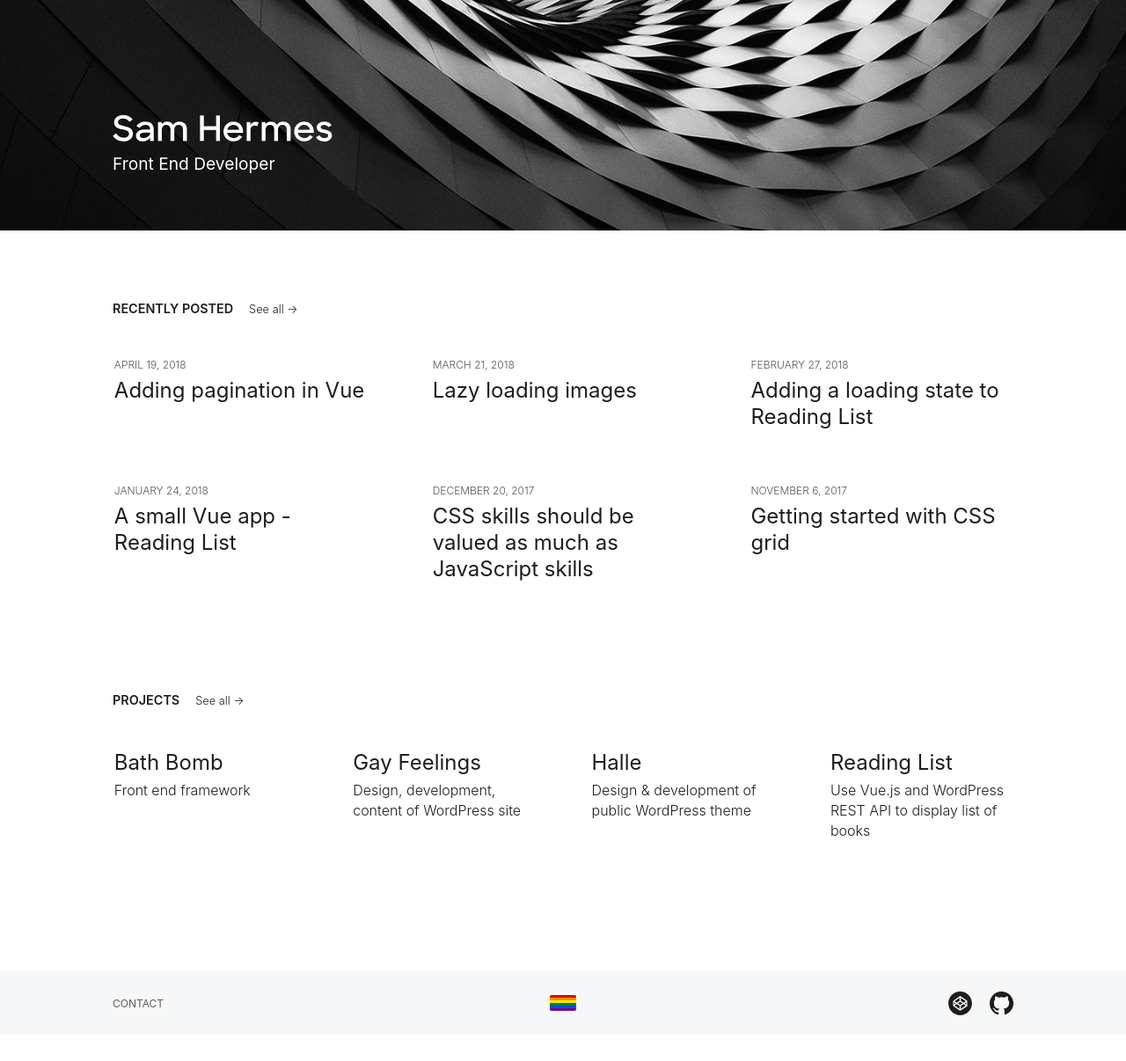
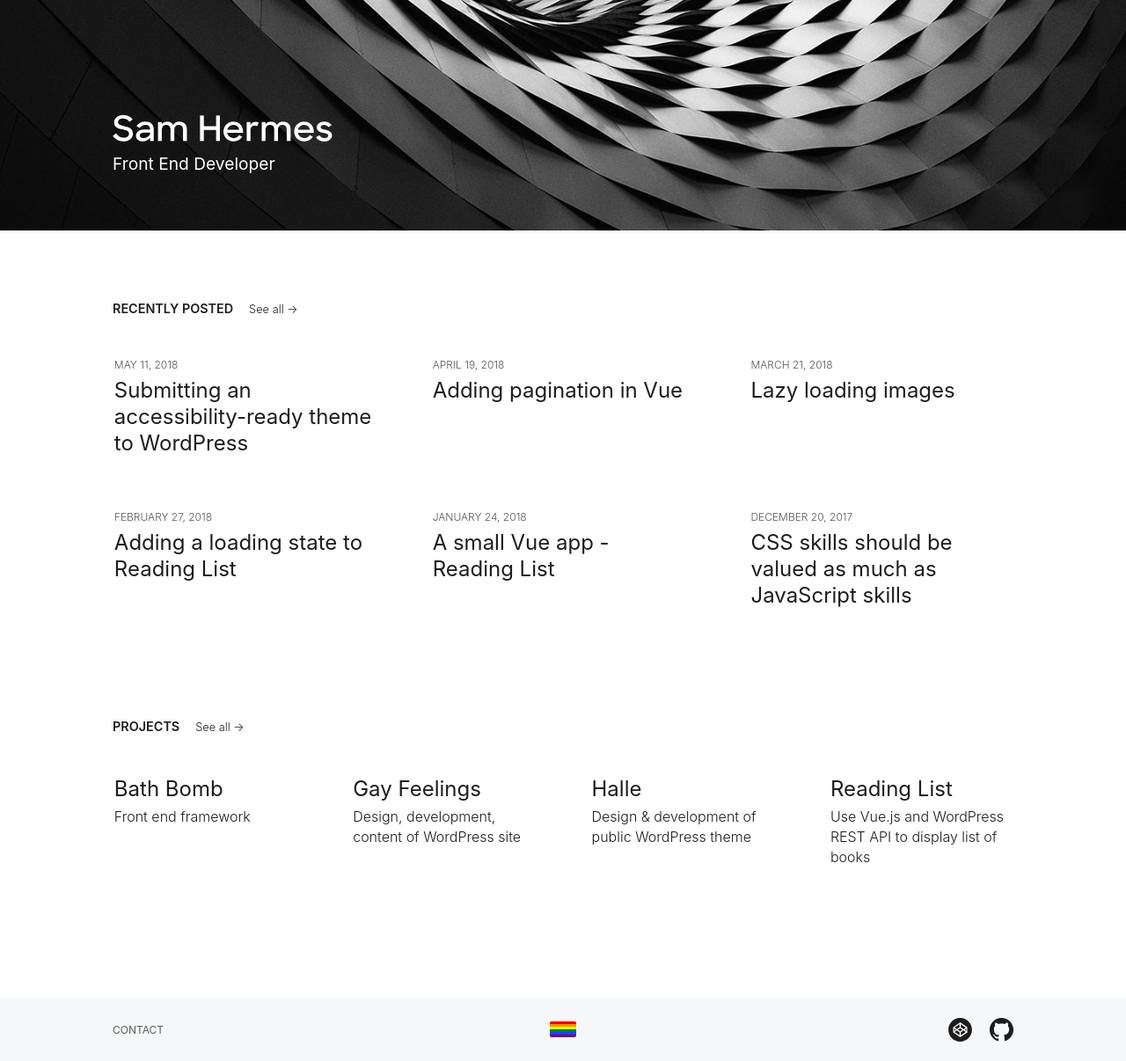
Before and after one commit to samhermes/samhermes.github.io, a Jekyll site: the page built from index.md, in a window 1280 px wide. Shown: the whole page at 88% size. Built offline with Jekyll 4.4.1, drawn with Linux system fonts in a browser that asks for light colours; before the commit the page ends 1176 px from its top, so only the background shows below that; some of the changed lines change nothing that is shown.

Commit message:
Add post "Submitting an accessibility-ready theme to WordPress"

````diff
--- /dev/null
+++ b/_posts/2018-5-11-submitting-accessibliliy-ready-theme-wordpress.markdown
@@ -0,0 +1,99 @@
+---
+layout: post
+title: Submitting an accessibility-ready theme to WordPress
+date: 2018-05-11
+custom_js: prism
+---
+*This post goes with my talk at WordCamp St. Louis.*
+
+About 2 years ago, I got the idea that I would create and submit my own theme to the official WordPress theme directory. I was curious about the process, and what I could learn from having a theme reviewed.
+
+I started the theme by forking the [Underscores repository](https://github.com/automattic/_s). I’ve started many projects with Underscores, and it remains a great foundation for getting off the ground quickly. I worked on the theme in my free time for about a year and a half. Finally, this past November, I got to a point where I thought that it was ready to be uploaded.
+
+In preparation, I ran through the [list of requirements](https://make.wordpress.org/themes/handbook/review/required/) on the theme review team page. I ran the [Theme Check](https://wordpress.org/plugins/theme-check/) plugin on my site and fixed the errors that it found. With both of those in good shape, I zipped up the theme and went to the [theme upload page](https://wordpress.org/themes/upload/). I very quickly discovered that my preparation had missed one big issue. My theme name was already taken.
+
+I learned that WordPress looks at all active installations of a theme, so if there is a substantial installation base of a theme, it blocks you from uploading one by the same name. I had only searched for the theme in the WordPress theme directory. Having been rejected, I did a Google search for a WordPress theme by the name of “Harper” and [found one available through ThemeForest](https://themeforest.net/item/harper-a-feminine-blog-theme-for-wordpress/15946880).
+
+After this discovery, I wasn’t sure what to do, but eventually gave into finding a new name for the theme. This time, I search the WordPress directory, I did a Google search, and looked for anything that could possibly conflict. I settled on the name “Halle” and went through the theme to make the update, a slightly tedious process. After this, I attempted another upload to the theme directory, and it was accepted.
+
+Upon successful upload, [a ticket is created for the theme](https://themes.trac.wordpress.org/ticket/48322). This is where the theme review takes place, essentially in a comment thread. After a theme reviewer is assigned (which took about a couple of months in my case), they will provide a list of the changes that need to be made to the theme. Here are some of the most relevant changes I had to make.
+
+## Accessibility fixes
+
+### Color contrast
+
+I was a little disappointed to find that I had not checked some of the text colors in my theme for proper contrast. With each post, the entry meta was using a color of #808080, which gives a color contrast of 3.95:1 on a white background. I adjusted these colors to #595959, which has a 7:1 ratio, passing both WCAG AA and AAA. This is easy to test using the [WebAIM Contrast Checker](https://webaim.org/resources/contrastchecker/).
+
+### Screen reader text
+
+In the header of the theme, there is a search icon that opens the search overlay. This icon has no text to accompany it, so it needs something for the screen reader to read out. When I submitted the theme, I was just using the `alt` text of the image. This worked, but wasn’t ideal. Instead, I needed to update the `alt` attribute to be blank, and then place a `span` with the text inside of it immediately following the `img` tag. The markup for the span looks like this:
+
+```html
+<span class="screen-reader-text">Search</span>
+```
+
+### Keeping focus inside search modal
+
+When the search overlay is open, it covers the entire contents of the page. For a sighted user, we’re locking them into the context of the search field until they close the overlay. We need to duplicate that experience for a user navigating the page by keyboard. In order to do this, we need to make sure that only elements within the search overlay can receive focus while it is open.
+
+Using a little JavaScript, we gather up any focusable elements (`input`, `button`, links) and place them in an array. When a user gives focus to any of those elements, we watch for them to reach the last element in the overlay, and then return them to the first element. In the case of my theme, when a user reaches the close button, the next element is the search input field. This means that they are stuck in a loop until the search overlay is closed, which is just what we want.
+
+### Cross-browser focus states
+
+Typically, I will use the browser default for focus states, but this became an issue in Firefox. While Safari and Chrome will show a blue outline around buttons, Firefox shows nothing. From a little bit of testing, I discovered that this was caused by the background and border styles that I was applying to the button. Removing the styles would bring back the browser default focus styles. The fix for this was to manually apply a focus style, which both works in all browsers and looks the same.
+
+### Focus state on image and text combined link
+
+On the homepage of the theme, there is a grouping of three stories that display in a vertical layout. In this case, because the title comes immediately after the image, I wrapped both of them in the same anchor tag. This is better for accessibility, because there is only one link. However, the focus state on those links collapses with the two elements. The fix for this was to apply `display: inline-block` to the link.
+
+### Proper heading structure across posts and pages
+
+For the most part, the heading structure in the theme was sound. The only issue was the comment form that can be displayed below both post and page content. The heading “Leave a reply” uses an `h3` in Underscores by default. For me, this worked great on posts, where there is a sidebar of the latest posts that uses an `h2` for its heading. On pages, the sidebar does not display, which means that the comment form heading needed to be dynamic.
+
+When setting up the arguments for the comment form, we check to see if we’re currently on a page, and if so, modify the markup for the comment form title.
+
+```php
+$comment_args = array();
+if ( is_page() ) {
+  $comment_args = array(
+    'title_reply_before' => '<h2 id="reply-title" class="comment-reply-title">',
+    'title_reply_after' => '</h2>',
+  );
+}
+comment_form( $comment_args );
+```
+
+### Repetitive link text
+On any page where there are a whole list of “Read more” links, it can be confusing for a screen reader user to know exactly which “more” is being linked to. Using screen reader text, we can append the title of the post to the end of the link, making each specific to the post that it is associated with. Inside of the link, following the “Read more” text, we add the following markup.
+
+```php
+<span class="screen-reader-text"> <?php get_the_title( get_the_ID() ); ?></span>
+```
+
+## General fixes
+
+### Making text in JavaScript translatable
+In my theme, there are only a few places where I’m modifying the text on the page with JavaScript. For comments, there is a toggle to show/hide them, which changes from saying “Show Comments” to “Hide Comments” when the user engages with it. In addition, the mobile menu changes from “Menu” to “Close” when it is toggled. The problem is that text in JavaScript can’t be translated, and so it needs to reside in PHP. `wp_localize_script` takes care of this nicely.
+
+```php
+wp_localize_script( 'halle-scripts', 'halleL10n', array(
+  'menu'  => esc_html__( 'Menu', 'halle' ),
+  'close' => esc_html__( 'Close', 'halle' ),
+  'comments_show' => esc_html__( 'Show Comments', 'halle' ),
+  'comments_hide' => esc_html__( 'Hide Comments', 'halle' ),
+) );
+```
+
+Now, in JavaScript, we just reference `halleL10n.menu` to get the “Menu” text, or `halleL10n.comments_hide` to get “Hide Comments” and update the page.
+
+### Only need to support WordPress 3 versions back
+
+I was initially check to see if the custom logo function existed before outputting my code, but the custom logo has been part of WordPress since 4.5. With the theme review standards, this means that I did not need to have that check in place. A simple `has_custom_logo()` conditional was all that was required.
+
+### Screenshot image licensing
+
+I’m not going to get too deep into licensing, because I don’t understand it all. I was initially using images from Unsplash, and had to swap them out for images that were using the [CC0 license](https://creativecommons.org/share-your-work/public-domain/cc0/). This essentially means that the images needed to be absolutely free with no restrictions at all. I found that there are many images available from [Pixabay](https://pixabay.com/) that have the CC0 license, so I was able to use those.
+
+---
+
+There’s one last item that I want to mention, and that is a plugin I found out about pretty late in the theme review process. The theme review team has a [Theme Sniffer plugin](https://github.com/WPTRT/theme-sniffer) that they use, and it checks your theme for any errors based on the WordPress coding standards. I had only been using the Theme Checker plugin, as it is what is listed in the theme review documentation. I recommend using the sniffer plugin on any project you’re using, it’s gives you a great deal of feedback.
--- a/_sass/_posts.scss
+++ b/_sass/_posts.scss
@@ -124,10 +124,6 @@
   h3 {
     font-size: 1.3em;
     font-weight: 400;
-
-    @media screen and (min-width: 37.5em) {
-      font-size: 1.5em;
-    }
   }
 
   h4 {
@@ -193,6 +189,13 @@
   strong {
     font-weight: normal;
   }
+
+  hr {
+    margin: 0 0 1.8rem;
+    border: 0;
+    height: 1px;
+    background: gainsboro;
+  }
 }
 
 .post-content {
````
